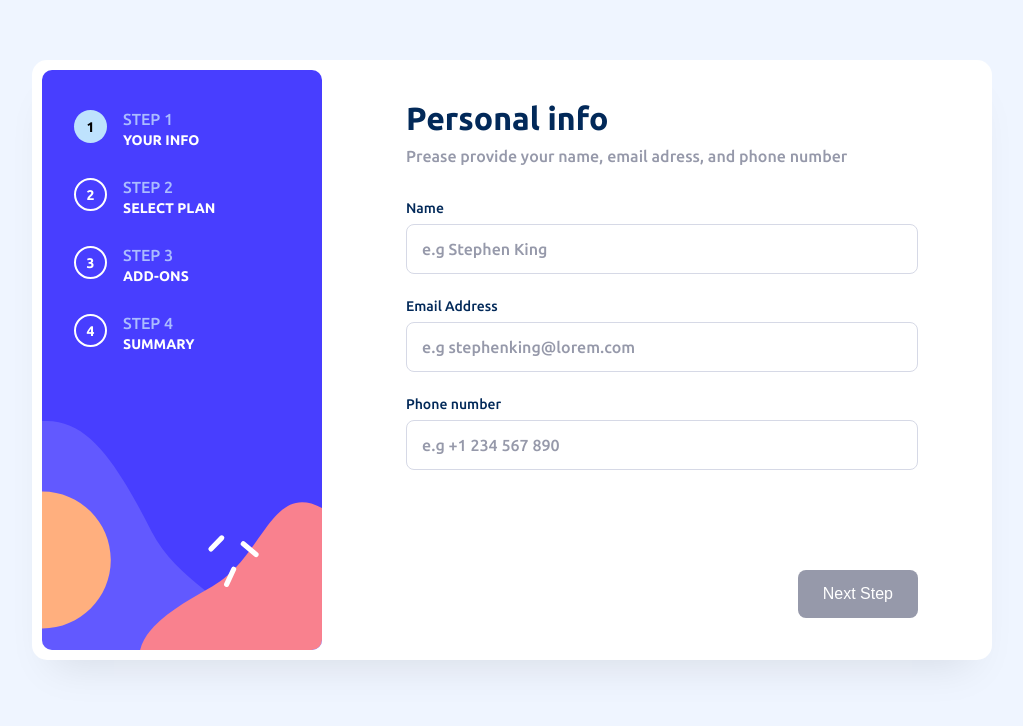
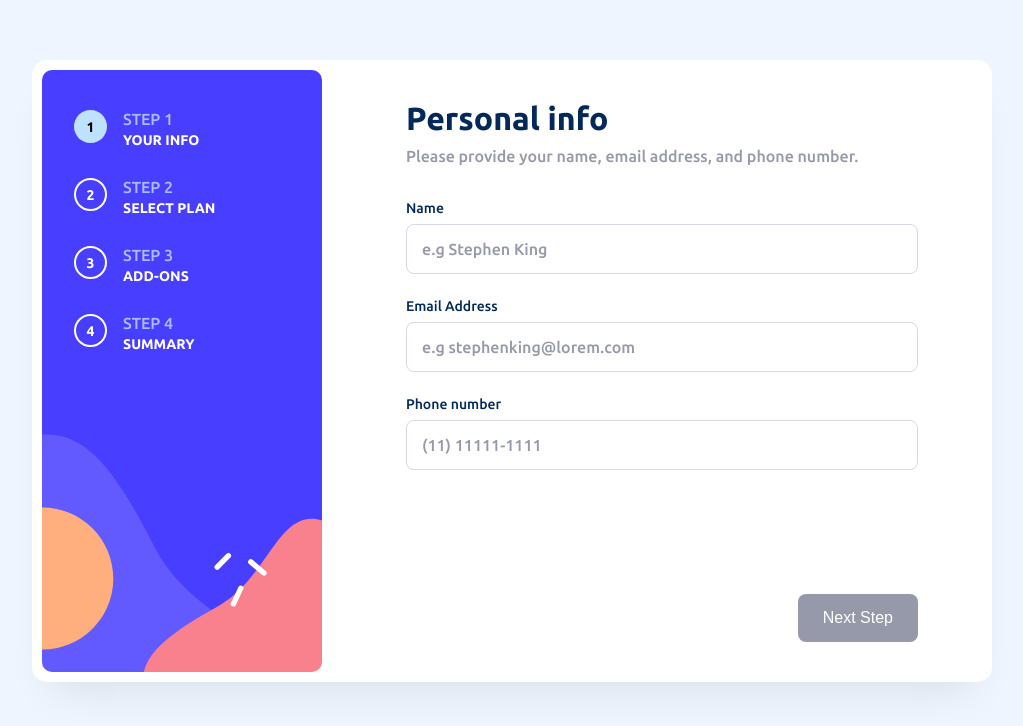
Before and after one commit to orafael93/substep-form-frontend-mentor, a React (Vite) app: page / in a window 1280 px wide. Shown: the part 132-858 px from the top of the page, without its empty margins (128-1151 px from the left). Built offline with nearby package versions, Linux system fonts and the light colour scheme.

Commit message:
feat: adiciona acessibilidade no componente PersonalInfo

```diff
--- a/src/components/PersonalInfo/index.tsx
+++ b/src/components/PersonalInfo/index.tsx
@@ -45,23 +45,34 @@ export const PersonalInfo = () => {
         })
     }
 
+    const handleSubmit = (e: React.FormEvent) => {
+        e.preventDefault()
+
+        if (canGoToNextStep) {
+            onGoToNextStep()
+        }
+    }
+
     return (
         <StepsWrapper>
             <S.StepTitle>Personal info</S.StepTitle>
             <S.StepDescription>
-                Prease provide your name, email adress, and phone number
+                Please provide your name, email address, and phone number.
             </S.StepDescription>
+            <S.Form onSubmit={handleSubmit} noValidate aria-label="Personal information form">
                 <S.InputWrapper>
                     <S.FieldLabelWrapper>
                         <S.Label htmlFor="name">Name</S.Label>
                         {nameError.hasError && (
-                        <S.RequiredFieldText>
+                            <S.RequiredFieldText id="name-error" role="alert" aria-live="polite">
                                 {nameError.message}
                             </S.RequiredFieldText>
                         )}
                     </S.FieldLabelWrapper>
                     <S.Input
                         id="name"
+                        name="name"
+                        type="text"
                         placeholder="e.g Stephen King"
                         value={name}
                         error={nameError.hasError || nameState === 'error'}
@@ -73,21 +84,25 @@ export const PersonalInfo = () => {
                                 onStartValidateNameOnBlur()
                             }
                         }}
-                    autoComplete="off"
+                        autoComplete="name"
+                        aria-invalid={nameError.hasError || nameState === 'error'}
+                        aria-describedby={nameError.hasError ? 'name-error' : undefined}
+                        aria-required="true"
                     />
                 </S.InputWrapper>
                 <S.InputWrapper>
                     <S.FieldLabelWrapper>
-                    <S.Label htmlFor="name">Email Address</S.Label>
+                        <S.Label htmlFor="email">Email Address</S.Label>
                         {emailError.hasError && (
-                        <S.RequiredFieldText>
+                            <S.RequiredFieldText id="email-error" role="alert" aria-live="polite">
                                 {emailError.message}
                             </S.RequiredFieldText>
                         )}
                     </S.FieldLabelWrapper>
                     <S.Input
                         type="email"
-                    id="name"
+                        id="email"
+                        name="email"
                         placeholder="e.g stephenking@lorem.com"
                         value={email}
                         error={emailError.hasError || emailState === 'error'}
@@ -95,22 +110,26 @@ export const PersonalInfo = () => {
                         onBlur={() => {
                             onStartValidateEmailOnBlur()
                         }}
-                    autoComplete="off"
+                        autoComplete="email"
+                        aria-invalid={emailError.hasError || emailState === 'error'}
+                        aria-describedby={emailError.hasError ? 'email-error' : undefined}
+                        aria-required="true"
                     />
                 </S.InputWrapper>
                 <S.InputWrapper>
                     <S.FieldLabelWrapper>
-                    <S.Label htmlFor="name">Phone number</S.Label>
-
+                        <S.Label htmlFor="phone">Phone number</S.Label>
                         {cellphoneError.hasError && (
-                        <S.RequiredFieldText>
+                            <S.RequiredFieldText id="phone-error" role="alert" aria-live="polite">
                                 {cellphoneError.message}
                             </S.RequiredFieldText>
                         )}
                     </S.FieldLabelWrapper>
                     <S.Input
-                    id="cellphone"
-                    placeholder="e.g +1 234 567 890"
+                        type="tel"
+                        id="phone"
+                        name="phone"
+                        placeholder="(11) 11111-1111"
                         value={cellphone}
                         error={
                             cellphoneError.hasError || cellphoneState === 'error'
@@ -119,14 +138,23 @@ export const PersonalInfo = () => {
                         onBlur={() => {
                             onStartValidateCellphoneOnBlur()
                         }}
-                    autoComplete="off"
+                        autoComplete="tel"
+                        aria-invalid={cellphoneError.hasError || cellphoneState === 'error'}
+                        aria-describedby={cellphoneError.hasError ? 'phone-error' : undefined}
+                        aria-required="true"
                     />
                 </S.InputWrapper>
                 <S.NextStepWrapper>
-                <S.Button disabled={!canGoToNextStep} onClick={onGoToNextStep}>
+                    <S.Button
+                        type="submit"
+                        disabled={!canGoToNextStep}
+                        aria-label="Proceed to next step"
+                        aria-disabled={!canGoToNextStep}
+                    >
                         Next Step
                     </S.Button>
                 </S.NextStepWrapper>
+            </S.Form>
         </StepsWrapper>
     )
 }
--- a/src/components/PersonalInfo/styles.ts
+++ b/src/components/PersonalInfo/styles.ts
@@ -1,10 +1,11 @@
 import styled, { css } from 'styled-components'
 
-export const InputWrapper = styled.div`
+export const InputWrapper = styled.fieldset`
     display: flex;
     flex-direction: column;
-
-    margin-bottom: 24px;
+    border: none;
+    padding: 0;
+    margin: 0 0 24px 0;
 `
 
 export const StepTitle = styled.h2`
@@ -27,6 +28,11 @@ export const StepDescription = styled.p`
         font-size: 16px;
         font-weight: 400;
     `}
+`
+
+export const Form = styled.form`
+    display: flex;
+    flex-direction: column;
 `
 
 export const Label = styled.label`
--- a/src/hooks/useValidateCellphone.ts
+++ b/src/hooks/useValidateCellphone.ts
@@ -65,7 +65,7 @@ export const useValidateCellphone = () => {
         if (cleanTelefone.length < MAX_CELLPHONE_LENGTH) {
             setError({
                 hasError: true,
-                message: 'Telefone deve ter pelo menos 10 números.',
+                message: 'Cellphone must have at least 10 numbers.',
             })
             return
         }
--- a/src/hooks/useValidateEmail.ts
+++ b/src/hooks/useValidateEmail.ts
@@ -51,13 +51,13 @@ export const useValidateEmail = () => {
         if (emailToValidate.length < 1) {
             setError({
                 hasError: true,
-                message: 'O campo de e-mail é obrigatório.',
+                message: 'Email is required.',
             })
             return
         }
 
         if (!validatedEmail) {
-            setError({ hasError: true, message: 'O e-mail está inválido.' })
+            setError({ hasError: true, message: 'Email is invalid.' })
             return
         }
 
--- a/src/hooks/useValidateName.ts
+++ b/src/hooks/useValidateName.ts
@@ -53,7 +53,7 @@ export const useValidateName = () => {
         if (nameToValidate.length < 3) {
             setError({
                 hasError: true,
-                message: 'Nome deve ter pelo menos 3 caracteres.',
+                message: 'Name must have at least 3 characters.',
             })
 
             return
```
Lines whose indentation alone changed are shown as unchanged.
